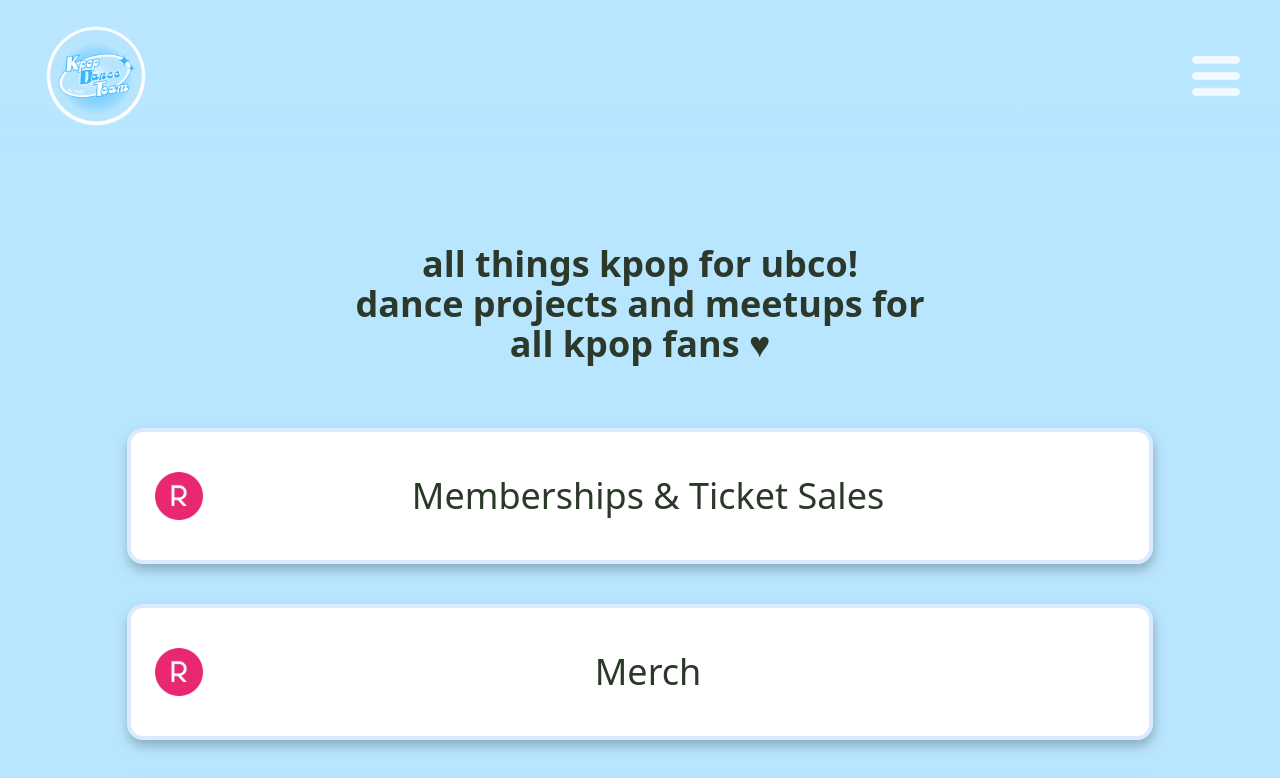
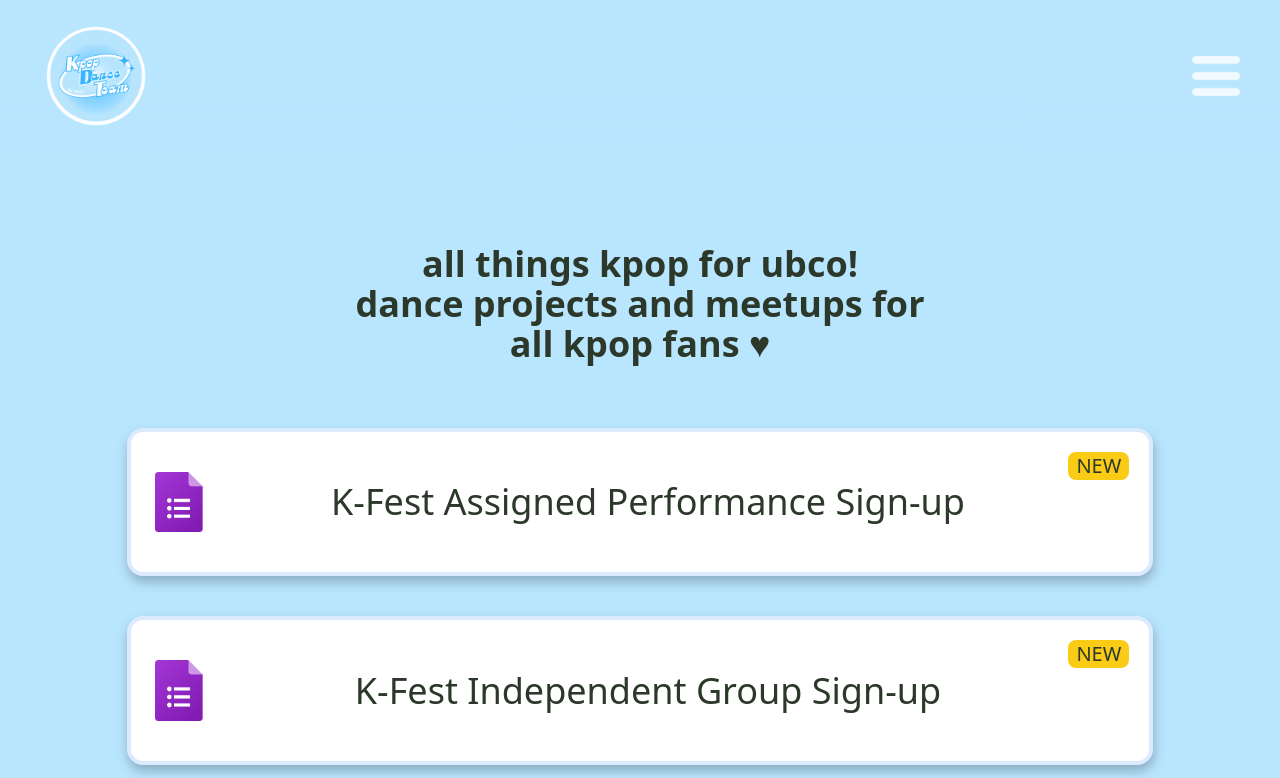
Before and after one commit to kdtsuo/kdtsuo.github.io, a React (Create React App) app: page / in a window 1280 px wide. Shown: the top 778 px of the page. Built offline with nearby package versions, Linux system fonts and the light colour scheme.

Commit message:
Update component styles and structure; adjust dimensions for new tab icons, enhance quick links functionality, and improve layout in Link component

```diff
--- a/src/App.css
+++ b/src/App.css
@@ -141,7 +141,7 @@
   }
 
   .newtab {
-    @apply w-10 h-10;
+    @apply w-6 h-6;
   }
   .newtab-sm {
     @apply w-4 h-4;
--- a/src/components/Positions.js
+++ b/src/components/Positions.js
@@ -15,29 +15,31 @@ const Positions = () => {
         googleformsicon,
         'Senior Executive Team',
         'https://forms.gle/CiTr1LpiXyptXst96',
-        false)
+        false);
 
     addPosition(
         googleformsicon,
         'Junior Executive Team',
         'https://forms.gle/F31xhy3w14fLz4Xp6',
-        false)
+        false);
+
     addPosition(
         googleformsicon,
         'Dance Instructor',
         'https://forms.gle/t6PtCmFE97UQ41H48',
-        false)
+        false);
+
     addPosition(
         googleformsicon,
         'Performance Team',
         'https://forms.gle/uu783cDkQr49ckvs6',
-        false)
+        false);
 
     addPosition(
         googleformsicon,
         'Cameraman',
         'https://forms.gle/VAXETY3AUEiwELo56',
-        true)
+        false,);
 
     positions.sort((a, b) => b.isOpen - a.isOpen);
 
--- a/src/components/QuickLinks.js
+++ b/src/components/QuickLinks.js
@@ -10,37 +10,38 @@ import googleformsicon from '../imgs/icons/googleformsicon.png';
 const QuickLinks = () => {
     const quickLinks = [];
 
-    const addQuickLink = (image, text, link, isOpen) => quickLinks.push({ image, text, link, isOpen });
+    const addQuickLink = (image, text, link, isOpen, isNew) => quickLinks.push({ image, text, link, isOpen, isNew });
 
+    addQuickLink(
+        googleformsicon,
+        'K-Fest Assigned Performance Sign-up',
+        'https://forms.gle/7dJNbEfny3KFMGtJA',
+        true, true);
+    addQuickLink(
+        googleformsicon,
+        'K-Fest Independent Group Sign-up',
+        'https://forms.gle/MDp8fYSgtuKUud4z5',
+        true, true);
+    addQuickLink(
+        rubriclogo,
+        'Merch',
+        'https://campus.hellorubric.com/?s=7805',
+        true, true);
     addQuickLink(
         rubriclogo,
         'Memberships & Ticket Sales',
         'https://campus.hellorubric.com/?s=7805',
-        true)
-    addQuickLink(
-        rubriclogo,
-        'Merch',
-        'https://campus.hellorubric.com/?s=7805',
-        true)
+        true, false);
     addQuickLink(
         discordlogo,
         'KDT Discord',
         'https://discord.com/invite/tbKkvjV2W8',
-        true)
+        true, false);
     addQuickLink(addsonglogo,
         'KPop Dance Song Requests',
         'https://forms.gle/yVZcBeKBWPCm235aA',
-        true)
-    addQuickLink(
-        googleformsicon,
-        'K-Fest Assigned Performance Sign-up',
-        'https://forms.gle/7dJNbEfny3KFMGtJA',
-        true)
-    addQuickLink(
-        googleformsicon,
-        'K-Fest Independent Group Sign-up',
-        'https://forms.gle/MDp8fYSgtuKUud4z5',
-        true)
+        true, false);
+
 
     return (
         <div>
@@ -61,6 +62,7 @@ const QuickLinks = () => {
                             text={ql.text}
                             link={ql.link}
                             isOpen={ql.isOpen}
+                            isNew={ql.isNew}
                         />
                     )
                 })}
--- a/src/components/subcomponents/Link.jsx
+++ b/src/components/subcomponents/Link.jsx
@@ -1,26 +1,42 @@
 /* eslint-disable react/jsx-no-target-blank */
-import '../../output.css';
-import rightChevron from '../../imgs/icons/rightchevron.png';
+import "../../output.css";
+import rightChevron from "../../imgs/icons/rightchevron.png";
+import newtablogo from "../../imgs/icons/newtablogo.png";
 
-
-const Link = ({ image, text, link, isOpen }) => {
-
-    return (
-        <a href={link} target='_blank' className={`${isOpen ? 'isOpen' : 'notOpen'}
+const Link = ({ image, text, link, isOpen, isNew }) => {
+  return (
+    <a
+      href={link}
+      target="_blank"
+      className={`${isOpen ? "isOpen" : "notOpen"}
         btn-lightblue py-5 lg:py-10 my-2 lg:my-5 w-full md:w-4/6 lg:w-5/6
-        zoomin-sm t200e group drop-shadow-box`}>
-            <div className='flex items-center'>
-                <img className='w-8 lg:w-12 h-auto' src={image} alt='icon' />
-                <h1 className='flex-auto text-center text-md lg:text-4xl font-medium'>
-                    {text}
-                </h1>
-
-                <img className='-translate-x-40 w-4 lg:w-8 h-auto t200e opacity-0 group-hover:translate-x-0 group-hover:opacity-100' src={rightChevron} alt='right chevron' />
-
-            </div>
-        </a>
-    )
-
-}
+        zoomin-sm t200e group drop-shadow-box `}
+    >
+      {isNew && (
+        <div className="text-xs lg:text-xl absolute top-0 right-0 m-1 rounded-lg lg:m-5 bg-yellow-400 px-2 text-darkslategrey">
+          <h1>NEW</h1>
+        </div>
+      )}
+      {!isOpen && (
+        <div className="text-xs lg:text-xl absolute top-0 right-0 m-1 rounded-lg lg:m-5 bg-gray-500 px-2 text-white">
+          <h1>NOT AVAILABLE</h1>
+        </div>
+      )}
+      <div className="w-full flex items-center justify-between">
+        <img className="w-8 lg:w-12 h-auto" src={image} alt="icon" />
+        <div className="w-3/4 flex justify-center text-center">
+          <h1 className=" text-center  text-md lg:text-4xl font-medium">
+            {text}
+          </h1>
+        </div>
+        <img
+          className="-translate-x-40 w-4 lg:w-8 h-auto t200e opacity-0 group-hover:translate-x-0 group-hover:opacity-100"
+          src={rightChevron}
+          alt="right chevron"
+        />
+      </div>
+    </a>
+  );
+};
 
 export default Link;
--- a/src/components/subcomponents/Sponsor.js
+++ b/src/components/subcomponents/Sponsor.js
@@ -14,7 +14,7 @@ const Sponsor = ({ image, title, location, mapLink, text, websiteLink }) => {
             </a>
             <div className='m-5 w-full'>
                 <a href={websiteLink} target='_blank' >
-                    <div className=' flex justify-center'>
+                    <div className=' flex justify-center '>
                         <h1 className="mx-2 text-3xl md:text-6xl font-bold text-white t200e hover:text-darkslategrey">
                             {title}
                         </h1>
--- a/src/output.css
+++ b/src/output.css
@@ -745,6 +745,10 @@ video {
   cursor: pointer;
 }
 
+.\!isOpen {
+  cursor: pointer;
+}
+
 .forms {
   border-radius: 0.375rem;
   border-width: 2px;
@@ -770,8 +774,8 @@ video {
 }
 
 .newtab {
-  height: 2.5rem;
-  width: 2.5rem;
+  height: 1.5rem;
+  width: 1.5rem;
 }
 
 .newtab-sm {
@@ -779,6 +783,11 @@ video {
   width: 1rem;
 }
 
+.newtab-xs {
+  height: 0.5rem;
+  width: 0.5rem;
+}
+
 .pointer-events-none {
   pointer-events: none;
 }
@@ -811,6 +820,10 @@ video {
   right: 0px;
 }
 
+.top-0 {
+  top: 0px;
+}
+
 .-z-10 {
   z-index: -10;
 }
@@ -825,6 +838,10 @@ video {
 
 .z-20 {
   z-index: 20;
+}
+
+.m-1 {
+  margin: 0.25rem;
 }
 
 .m-2 {
@@ -1166,6 +1183,11 @@ video {
   background-color: rgb(255 255 255 / var(--tw-bg-opacity));
 }
 
+.bg-yellow-400 {
+  --tw-bg-opacity: 1;
+  background-color: rgb(250 204 21 / var(--tw-bg-opacity));
+}
+
 .object-cover {
   object-fit: cover;
 }
@@ -1191,6 +1213,11 @@ video {
   padding-right: 2.5rem;
 }
 
+.px-2 {
+  padding-left: 0.5rem;
+  padding-right: 0.5rem;
+}
+
 .px-5 {
   padding-left: 1.25rem;
   padding-right: 1.25rem;
@@ -1251,6 +1278,11 @@ video {
 .text-xl {
   font-size: 1.25rem;
   line-height: 1.75rem;
+}
+
+.text-xs {
+  font-size: 0.75rem;
+  line-height: 1rem;
 }
 
 .font-bold {
@@ -1399,6 +1431,11 @@ video {
     line-height: 2rem;
     font-weight: 300;
   }
+
+  .lg\:newtab {
+    height: 1.5rem;
+    width: 1.5rem;
+  }
 }
 
 .hover\:bg-blue-400:hover {
@@ -1476,6 +1513,10 @@ video {
     margin: 2.5rem;
   }
 
+  .lg\:m-5 {
+    margin: 1.25rem;
+  }
+
   .lg\:my-5 {
     margin-top: 1.25rem;
     margin-bottom: 1.25rem;
```
